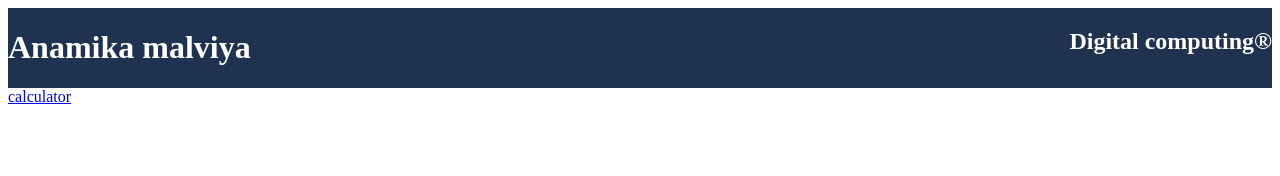
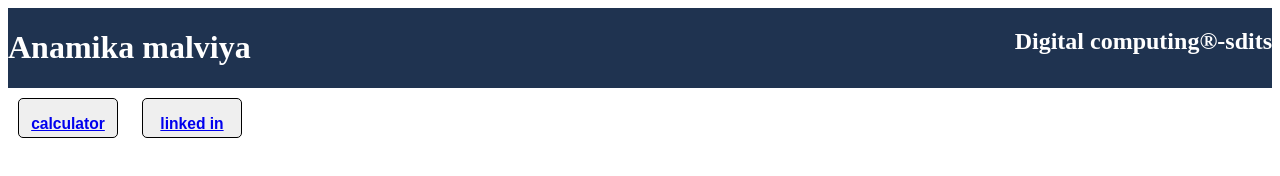
Before and after one commit to Anamikamalviya131/digital-computing, a plain HTML site: page index.html in a window 1280 px wide. Drawn offline with Linux system fonts and the light colour scheme.

Commit message:
Add files via upload

```diff
--- a/index.html
+++ b/index.html
@@ -11,19 +11,38 @@
     color: white;
 
     justify-content: space-between}
+    .a{
+        justify-content: space-around;
+
+
+    }
+    button{
+        border: 1px solid black;
+        height: 40px;
+    width: 100px;
+    margin: 10px;
+    border-radius: 5px;
+    justify-content: center;
+
+
+
+}
     </style>
 
 </head>
 <body>
     <div class="container">
         <h1>Anamika malviya</h1>
-        <h2>Digital computing®</h2>
+        <h2>Digital computing®-sdits</h2>
     </div>
 
-    <div>
-        <a href="calculator.html">calculator
+    <div class="a">
+       <button><a href="calculator.html"><H3>calculator</H3>
 
-        </a>
+       </a></button>
+        <button><a href="linked in.html"><h3>linked in</h3>
+
+        </a></button>
 
 </div>
 </body>
```
